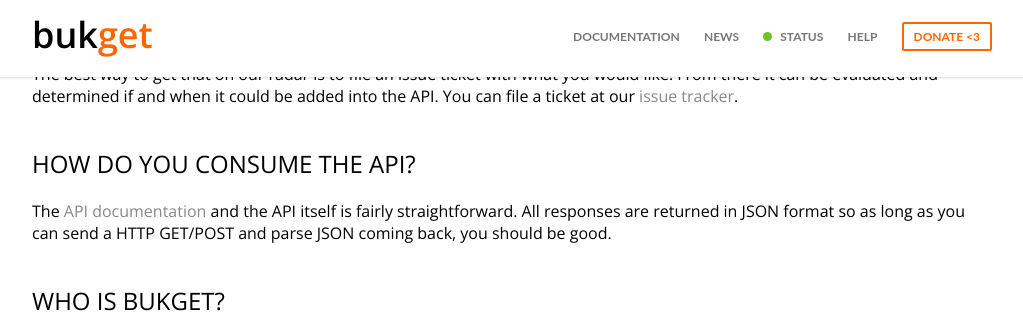
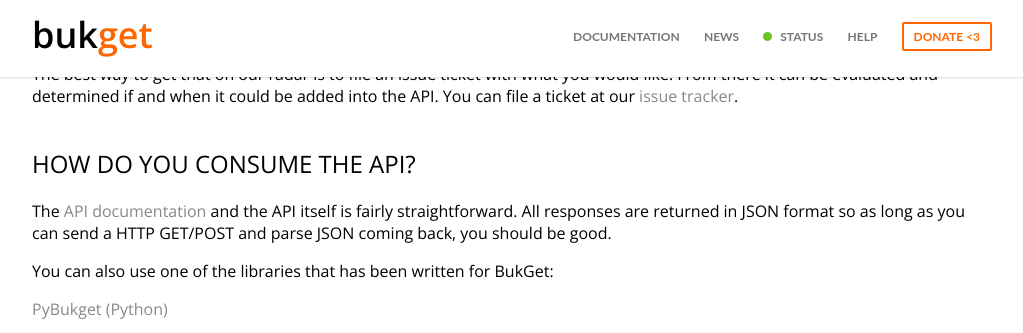
Before and after one commit to BukGet/website, a Jekyll site: the page built from help.html, in a window 1280 px wide and 900 px high, scrolled down 415 px, cut to the strip 0-333 px from the top of the window. Shown: the whole strip, without its empty margins (128-1151 px from the left). Built offline with Jekyll 4.4.1, drawn with Linux system fonts in a browser that asks for light colours; nearby versions of some CDN libraries; some web fonts are replaced.

Commit message:
Add pybukget to help page

```diff
--- a/_includes/help.md
+++ b/_includes/help.md
@@ -22,6 +22,11 @@
 ## How do you <strong>consume the api?</strong>
 
 The [API documentation](/documentation) and the API itself is fairly straightforward. All responses are returned in JSON format so as long as you can send a HTTP GET/POST and parse JSON coming back, you should be good.
+
+You can also use one of the libraries that has been written for BukGet:
+
+[PyBukget (Python)](https://github.com/BukGet/pybukget)
+
 
 ## Who is <strong>Bukget?</strong>
 
```
